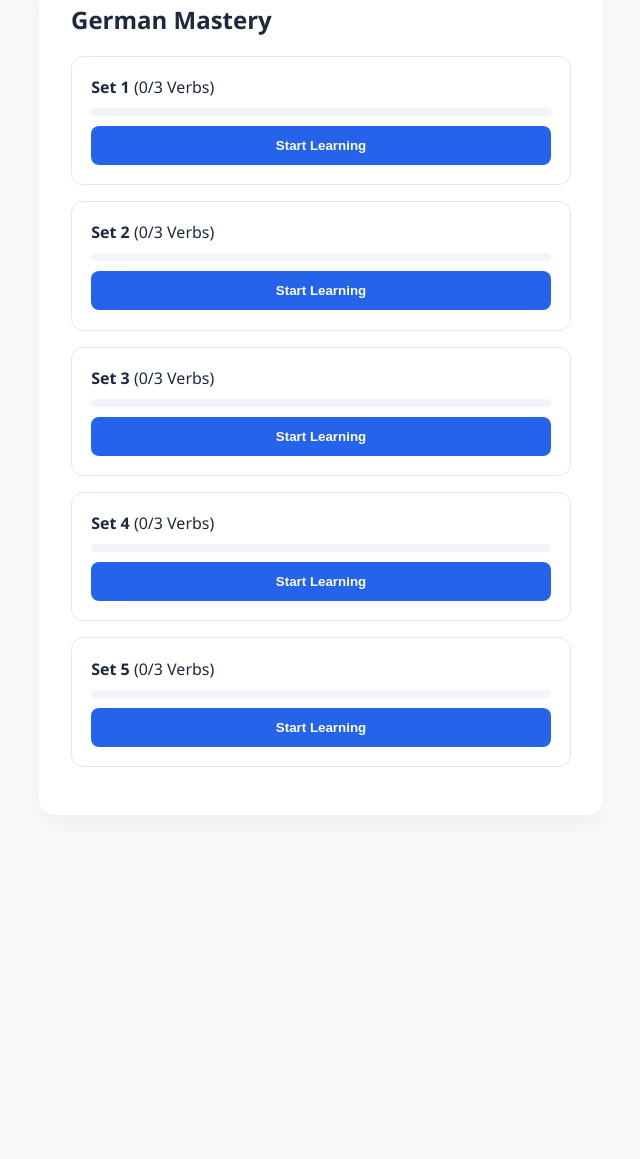
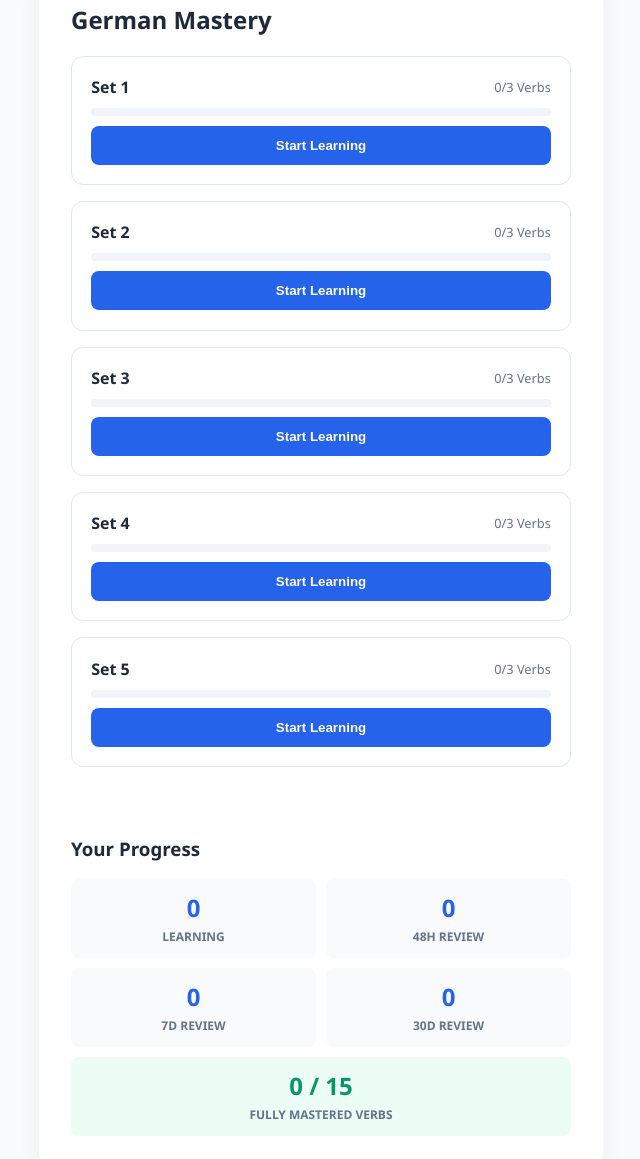
Before and after one commit to AbdulRafayZaidi/German-vocab-app, a plain HTML site: page index.html in a window 1280 px wide. Shown: the part 57-1216 px from the top of the page, without its empty margins (319-959 px from the left). Before the commit the page ends 900 px from the top, so only its background shows below. Drawn offline with Linux system fonts and the light colour scheme.

Commit message:
Update index.html

```diff
--- a/index.html
+++ b/index.html
@@ -5,6 +5,43 @@
     <meta name="viewport" content="width=device-width, initial-scale=1.0">
     <title>German SRS - Granular Coding</title>
     <style>
+        /* Stats Dashboard Styling */
+.stats-dashboard {
+    margin-top: 30px;
+    padding-top: 20px;
+    border-top: 2px solid var(--border);
+}
+.stats-grid {
+    display: grid;
+    grid-template-columns: repeat(2, 1fr);
+    gap: 10px;
+    margin-top: 15px;
+}
+.stat-item {
+    background: #f8fafc;
+    padding: 12px;
+    border-radius: 8px;
+    text-align: center;
+    border: 1px solid var(--border);
+}
+.stat-value {
+    display: block;
+    font-size: 1.5rem;
+    font-weight: 800;
+    color: var(--primary);
+}
+.stat-label {
+    font-size: 0.75rem;
+    color: #64748b;
+    text-transform: uppercase;
+    font-weight: 600;
+}
+.mastered-box {
+    grid-column: span 2;
+    background: #ecfdf5;
+    border-color: #10b981;
+}
+.mastered-box .stat-value { color: #059669; }
         :root {
             --primary: #2563eb;
             --success: #16a34a;
@@ -55,6 +92,11 @@
         <h2 style="margin-top: 0;">German Mastery</h2>
         <div id="srs-due-container"></div>
         <div id="sets-grid"></div>
+        <div class="stats-dashboard">
+    <h3>Your Progress</h3>
+    <div class="stats-grid" id="stats-container">
+        </div>
+</div>
     </div>
 
     <div id="game-view" class="hidden">
@@ -92,27 +134,88 @@
     function renderMenu() {
     document.getElementById('menu-view').classList.remove('hidden');
     document.getElementById('game-view').classList.add('hidden');
+
     const grid = document.getElementById('sets-grid');
     const srsContainer = document.getElementById('srs-due-container');
     grid.innerHTML = '';
     srsContainer.innerHTML = '';
 
-        const due = getDueSRSVerbs();
-        if (due.length > 0) srsContainer.innerHTML = `<div class="btn-review" style="text-align:center; padding:15px; margin-bottom:20px;" onclick="startSRSReview()">🔥 ${due.length} Reviews Due</div>`;
+    const dueVerbs = getDueSRSVerbs();
+    if (dueVerbs.length > 0) {
+        srsContainer.innerHTML = `<div class="srs-banner" onclick="startSRSReview()">📢 ${dueVerbs.length} Scheduled Reviews Ready</div>`;
+    }
 
     const totalSets = Math.ceil(vocabularyData.length / (VERBS_PER_SET * 4));
     for (let i = 0; i < totalSets; i++) {
-            const mastered = getMasteredCountForSet(i);
-            const isFull = mastered === VERBS_PER_SET;
+        const masteredCount = getMasteredCountForSet(i);
+        const isFullyMastered = masteredCount === VERBS_PER_SET;
+        const pct = (masteredCount / VERBS_PER_SET) * 100;
+
         grid.innerHTML += `
             <div class="set-card">
-                    <strong>Set ${i + 1}</strong> (${mastered}/${VERBS_PER_SET} Verbs)
-                    <div class="progress-bar"><div class="progress-fill" style="width: ${(mastered/VERBS_PER_SET)*100}%"></div></div>
-                    ${isFull ? `<button class="btn-review" onclick="startSetReview(${i})">Review Set</button>
-                                <button class="btn-reset" onclick="resetSet(${i})">Reset</button>` :
-                               `<button class="btn-main" onclick="startLearningSet(${i})">Start Learning</button>`}
+                <div style="display:flex; justify-content:space-between; align-items:center;">
+                    <strong>Set ${i + 1}</strong>
+                    <span style="font-size:0.8rem; color:#64748b">${masteredCount}/${VERBS_PER_SET} Verbs</span>
+                </div>
+                <div class="progress-bar"><div class="progress-fill" style="width: ${pct}%"></div></div>
+                ${isFullyMastered ?
+                    `<button class="btn-review" onclick="startSetReview(${i})">Review Set</button>
+                     <button class="btn-reset" onclick="resetSet(${i})">Reset Progress</button>` :
+                    `<button class="btn-main" onclick="startLearningSet(${i})">Start Learning</button>`
+                }
             </div>`;
     }
+
+    // Call the new stats function
+    renderStats();
+}
+
+function renderStats() {
+    const store = getStore();
+    const statsContainer = document.getElementById('stats-container');
+
+    // Initialize counters
+    let learning = 0;
+    let stage1 = 0; // 48h
+    let stage2 = 0; // 7d
+    let stage3 = 0; // 30d
+    let mastered = 0;
+
+    const allPairs = [...new Set(vocabularyData.map(s => s.pair))];
+
+    allPairs.forEach(pair => {
+        const data = store[pair];
+        if (!data) return;
+
+        if (data.stage === 0) learning++;
+        else if (data.stage === 1) stage1++;
+        else if (data.stage === 2) stage2++;
+        else if (data.stage === 3) stage3++;
+        else if (data.stage >= 4 || data.nextReview === 0) mastered++;
+    });
+
+    statsContainer.innerHTML = `
+        <div class="stat-item">
+            <span class="stat-value">${learning}</span>
+            <span class="stat-label">Learning</span>
+        </div>
+        <div class="stat-item">
+            <span class="stat-value">${stage1}</span>
+            <span class="stat-label">48h Review</span>
+        </div>
+        <div class="stat-item">
+            <span class="stat-value">${stage2}</span>
+            <span class="stat-label">7d Review</span>
+        </div>
+        <div class="stat-item">
+            <span class="stat-value">${stage3}</span>
+            <span class="stat-label">30d Review</span>
+        </div>
+        <div class="stat-item mastered-box">
+            <span class="stat-value">${mastered} / ${allPairs.length}</span>
+            <span class="stat-label">Fully Mastered Verbs</span>
+        </div>
+    `;
 }
 
     function startLearningSet(n) {
```
Lines whose indentation alone changed are shown as unchanged.
